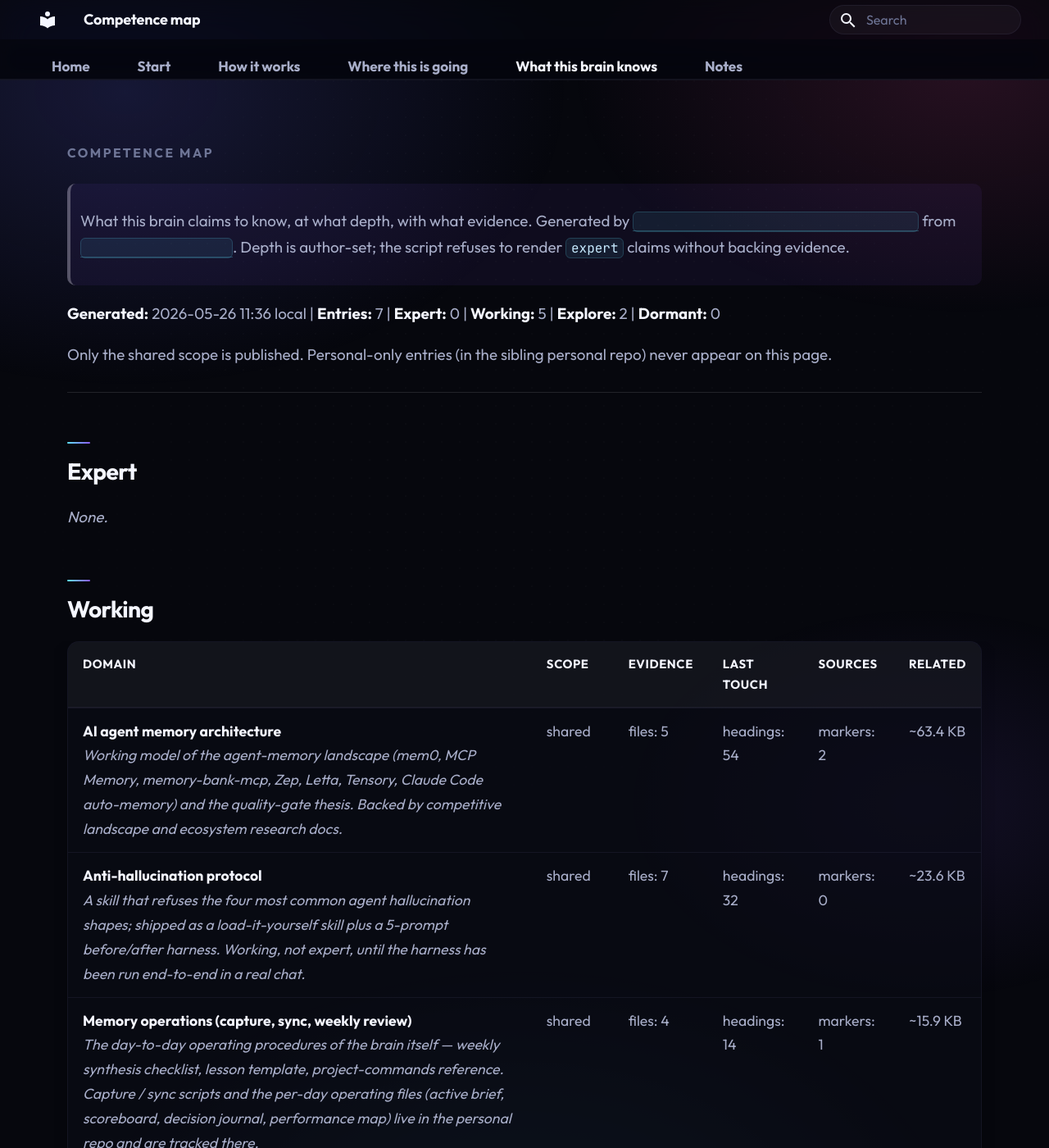
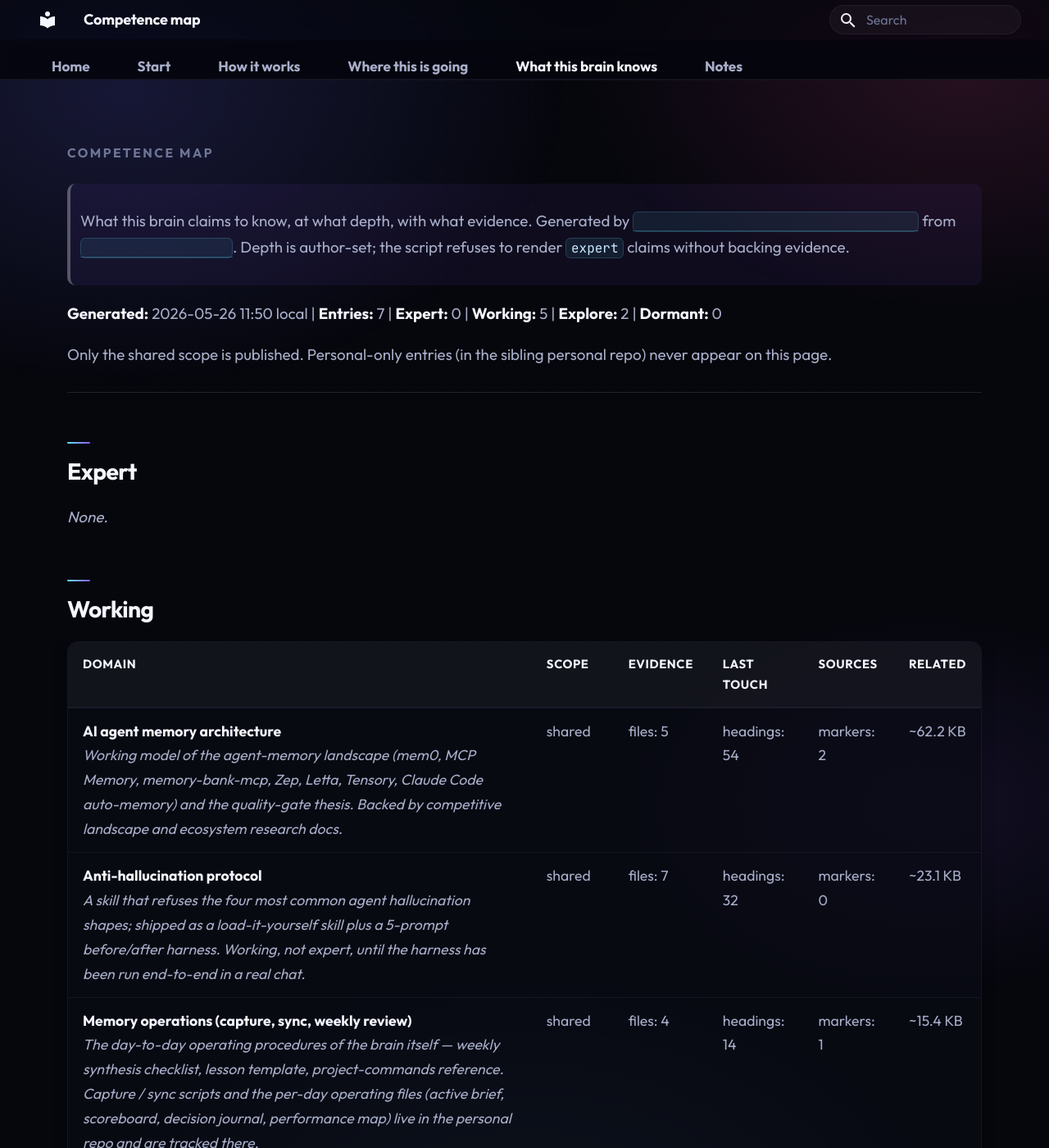
Before and after one commit to victorfelisbino/my-agent-memory, an MkDocs documentation site: the page built from docs/competence-map.md, in a window 1280 px wide and 1400 px high. Shown: the whole window at 82% size. Built offline with MkDocs 1.6.1 and Material for MkDocs 9.7.7, drawn with Linux system fonts in a browser that asks for light colours; some of the changed text lies outside the part shown.

Commit message:
Fix: normalize CRLF before measuring evidence bytes (#24)
The drift-check job in CI was failing because evidence_bytes was measured against Get-Item.Length, which reflects on-disk size and therefore differs between Windows (CRLF) and Linux (LF) checkouts of the same file. Switched to UTF8 byte count of the LF-normalized text. Same change applied to the heading/marker regexes for consistency. Regenerated docs/competence-map.md with the new (smaller) byte counts.

Co-authored-by: Victor Felisbino <victor.felisbino@provisionsgroup.com>

```diff
--- a/docs/competence-map.md
+++ b/docs/competence-map.md
@@ -2,7 +2,7 @@
 
 > What this brain claims to know, at what depth, with what evidence. Generated by [`scripts/generate-competence-map.ps1`](https://github.com/victorfelisbino/my-agent-memory/blob/main/scripts/generate-competence-map.ps1) from [`competence-map.yml`](https://github.com/victorfelisbino/my-agent-memory/blob/main/competence-map.yml). Depth is author-set; the script refuses to render `expert` claims without backing evidence.
 
-**Generated:** 2026-05-26 11:36 local  |  **Entries:** 7  |  **Expert:** 0  |  **Working:** 5  |  **Explore:** 2  |  **Dormant:** 0
+**Generated:** 2026-05-26 11:50 local  |  **Entries:** 7  |  **Expert:** 0  |  **Working:** 5  |  **Explore:** 2  |  **Dormant:** 0
 
 Only the shared scope is published. Personal-only entries (in the sibling personal repo) never appear on this page.
 
@@ -16,18 +16,18 @@ _None._
 
 | Domain | Scope | Evidence | Last touch | Sources | Related |
 |---|---|---|---|---|---|
-| **AI agent memory architecture**<br>_Working model of the agent-memory landscape (mem0, MCP Memory, memory-bank-mcp, Zep, Letta, Tensory, Claude Code auto-memory) and the quality-gate thesis. Backed by competitive landscape and ecosystem research docs._ | shared | files: 5 | headings: 54 | markers: 2 | ~63.4 KB | 2026-05-26 (0d ago) | `docs/competitive-landscape-2026-05.md`<br>`docs/memory-ecosystem-research-2026-05-15.md`<br>`docs/roadmap.md`<br>`docs/framework-purpose.md`<br>`docs/framework-scope.md` | `anti-hallucination`, `thinking-principles` |
-| **Anti-hallucination protocol**<br>_A skill that refuses the four most common agent hallucination shapes; shipped as a load-it-yourself skill plus a 5-prompt before/after harness. Working, not expert, until the harness has been run end-to-end in a real chat._ | shared | files: 7 | headings: 32 | markers: 0 | ~23.6 KB | 2026-05-26 (0d ago) | `anti-hallucination-protocol.md`<br>`skills/general/anti-hallucination/skill.md`<br>`skills/general/anti-hallucination/install.md`<br>`skills/general/anti-hallucination/test-prompts.md`<br>`skills/general/anti-hallucination/results-template.md`<br>`skills/general/anti-hallucination/results-examples/example-redacted.md`<br>`docs/anti-hallucination-skill.md` | `thinking-principles`, `ai-memory-architecture` |
-| **Memory operations (capture, sync, weekly review)**<br>_The day-to-day operating procedures of the brain itself — weekly synthesis checklist, lesson template, project-commands reference. Capture / sync scripts and the per-day operating files (active brief, scoreboard, decision journal, performance map) live in the personal repo and are tracked there._ | shared | files: 4 | headings: 14 | markers: 1 | ~15.9 KB | 2026-05-26 (0d ago) | `docs/memory-adoption-playbook.md`<br>`weekly-review-checklist.md`<br>`lesson-template.md`<br>`project-commands.md` | `thinking-principles` |
-| **Salesforce**<br>_Apex, flows, debugging patterns, deployment incidents, router heuristics. Multiple playbooks and a domain-specific debugging file. No client names._ | shared | files: 6 | headings: 40 | markers: 0 | ~16.6 KB | 2026-05-25 (1d ago) | `domains/salesforce/playbook.md`<br>`domains/salesforce/black-widow-playbook.md`<br>`salesforce-debugging.md`<br>`skills/salesforce/deploy-incident/skill.md`<br>`skills/salesforce/router/salesforce-router.md`<br>`skills/salesforce/commands/deploy-incident-workflow.md` | `mulesoft` |
-| **Thinking principles & decision frameworks**<br>_First-principles thinking, decision frameworks, cognitive bias checks, exploration modes. The meta-layer that the rest of the brain runs on top of._ | shared | files: 5 | headings: 19 | markers: 0 | ~4.5 KB | 2026-05-13 (13d ago) | `thinking-principles.md`<br>`decision-framework.md`<br>`cognitive-bias-checks.md`<br>`exploration-modes.md`<br>`anti-hallucination-protocol.md` | `anti-hallucination` |
+| **AI agent memory architecture**<br>_Working model of the agent-memory landscape (mem0, MCP Memory, memory-bank-mcp, Zep, Letta, Tensory, Claude Code auto-memory) and the quality-gate thesis. Backed by competitive landscape and ecosystem research docs._ | shared | files: 5 | headings: 54 | markers: 2 | ~62.2 KB | 2026-05-26 (0d ago) | `docs/competitive-landscape-2026-05.md`<br>`docs/memory-ecosystem-research-2026-05-15.md`<br>`docs/roadmap.md`<br>`docs/framework-purpose.md`<br>`docs/framework-scope.md` | `anti-hallucination`, `thinking-principles` |
+| **Anti-hallucination protocol**<br>_A skill that refuses the four most common agent hallucination shapes; shipped as a load-it-yourself skill plus a 5-prompt before/after harness. Working, not expert, until the harness has been run end-to-end in a real chat._ | shared | files: 7 | headings: 32 | markers: 0 | ~23.1 KB | 2026-05-26 (0d ago) | `anti-hallucination-protocol.md`<br>`skills/general/anti-hallucination/skill.md`<br>`skills/general/anti-hallucination/install.md`<br>`skills/general/anti-hallucination/test-prompts.md`<br>`skills/general/anti-hallucination/results-template.md`<br>`skills/general/anti-hallucination/results-examples/example-redacted.md`<br>`docs/anti-hallucination-skill.md` | `thinking-principles`, `ai-memory-architecture` |
+| **Memory operations (capture, sync, weekly review)**<br>_The day-to-day operating procedures of the brain itself — weekly synthesis checklist, lesson template, project-commands reference. Capture / sync scripts and the per-day operating files (active brief, scoreboard, decision journal, performance map) live in the personal repo and are tracked there._ | shared | files: 4 | headings: 14 | markers: 1 | ~15.4 KB | 2026-05-26 (0d ago) | `docs/memory-adoption-playbook.md`<br>`weekly-review-checklist.md`<br>`lesson-template.md`<br>`project-commands.md` | `thinking-principles` |
+| **Salesforce**<br>_Apex, flows, debugging patterns, deployment incidents, router heuristics. Multiple playbooks and a domain-specific debugging file. No client names._ | shared | files: 6 | headings: 40 | markers: 0 | ~16.2 KB | 2026-05-25 (1d ago) | `domains/salesforce/playbook.md`<br>`domains/salesforce/black-widow-playbook.md`<br>`salesforce-debugging.md`<br>`skills/salesforce/deploy-incident/skill.md`<br>`skills/salesforce/router/salesforce-router.md`<br>`skills/salesforce/commands/deploy-incident-workflow.md` | `mulesoft` |
+| **Thinking principles & decision frameworks**<br>_First-principles thinking, decision frameworks, cognitive bias checks, exploration modes. The meta-layer that the rest of the brain runs on top of._ | shared | files: 5 | headings: 19 | markers: 0 | ~4.3 KB | 2026-05-13 (13d ago) | `thinking-principles.md`<br>`decision-framework.md`<br>`cognitive-bias-checks.md`<br>`exploration-modes.md`<br>`anti-hallucination-protocol.md` | `anti-hallucination` |
 
 ## Explore
 
 | Domain | Scope | Evidence | Last touch | Sources | Related |
 |---|---|---|---|---|---|
-| **Code review patterns**<br>_PR-review skill scaffold. Currently a template; promotes to working once it has been used on real PRs and the patterns are captured back._ | shared | files: 1 | headings: 6 | markers: 0 | ~1.7 KB | 2026-05-25 (1d ago) | `skills/general/pr-review/skill.md` | `anti-hallucination` |
-| **Mulesoft**<br>_Integration patterns and an API rollout skill. One playbook plus a skill template — enough to scaffold work but not enough to call working yet._ | shared | files: 2 | headings: 9 | markers: 0 | ~2.3 KB | 2026-05-25 (1d ago) | `domains/mulesoft/playbook.md`<br>`skills/mulesoft/api-rollout/skill.md` | `salesforce` |
+| **Code review patterns**<br>_PR-review skill scaffold. Currently a template; promotes to working once it has been used on real PRs and the patterns are captured back._ | shared | files: 1 | headings: 6 | markers: 0 | ~1.6 KB | 2026-05-25 (1d ago) | `skills/general/pr-review/skill.md` | `anti-hallucination` |
+| **Mulesoft**<br>_Integration patterns and an API rollout skill. One playbook plus a skill template — enough to scaffold work but not enough to call working yet._ | shared | files: 2 | headings: 9 | markers: 0 | ~2.2 KB | 2026-05-25 (1d ago) | `domains/mulesoft/playbook.md`<br>`skills/mulesoft/api-rollout/skill.md` | `salesforce` |
 
 ## Dormant (no touch in 90+ days)
 
```
Also changed, not shown: 1 other file.
